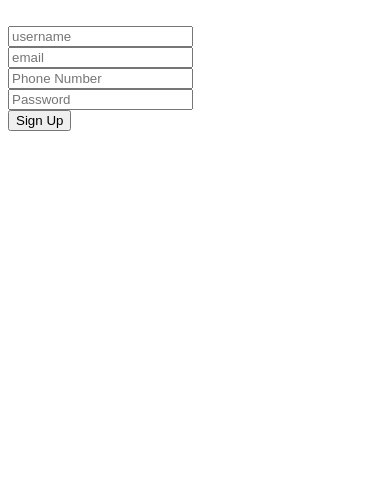
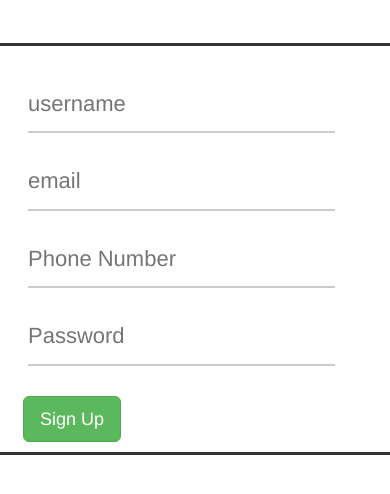
Before and after one commit to chellanivaibhav/startup-bvp1.1, a PHP site: page /signup.php in a window 390 px wide. Shown: the top 494 px of the page. Run offline with PHP 8.4, Linux system fonts and the light colour scheme; some libraries are stand-ins or nearby versions.

Commit message:
sign up changed and code also changed

```diff
--- a/php/signup.php
+++ b/php/signup.php
@@ -1,6 +1,53 @@
 
 <!-- for validating form  -->
-<?php
+
+	<!DOCTYPE html>
+	<html>
+	<head>
+		<meta charset="utf-8" />
+		<title>SignUp</title>
+		<meta name="viewport" content="width=device-width, initial-scale=1">
+      <link rel="shortcut icon" type="image/x-icon" href="hom.ico" />
+      <link rel="stylesheet" href="https://maxcdn.bootstrapcdn.com/bootstrap/3.3.7/css/bootstrap.min.css">
+      <link rel="stylesheet" href="https://maxcdn.bootstrapcdn.com/bootstrap/3.3.7/css/bootstrap.min.css">
+      <script src="https://ajax.googleapis.com/ajax/libs/jquery/3.2.0/jquery.min.js"></script>
+      <script src="https://maxcdn.bootstrapcdn.com/bootstrap/3.3.7/js/bootstrap.min.js"></script>
+
+		<style>
+			 body{
+                  overflow-x: hidden;
+            }
+			.submitbutton{
+				  margin-top: 20px;
+                  margin-left: 20px;
+                  margin-bottom: 10px;
+
+            }
+			.username{
+                  font-size: 22px;
+                  width: 80%;
+                  padding: 12px 0px;
+                  margin: 10px 25px;
+                  box-sizing: border-box;
+                  border: none;
+                  border-bottom: 2px solid #ccc;
+            }
+
+			.box{
+                  margin-top: 10%;
+                  border: solid;
+                  border-radius: 10px;
+                  margin-top:
+            }
+		</style>
+	</head>
+	<body>
+		<div class="row">
+		<div class="col-sm-4">
+
+		</div>
+		<div class="box col-sm-4">
+			<?php
 require 'connToDB.php';
 $universal="";
 $usernameERR=$passwordERR=$emailERR=$phoneNoERR="";
@@ -60,23 +107,20 @@ if($_SERVER["REQUEST_METHOD"]=="POST"){
 		}
 	}
 	?>
-	<!DOCTYPE html>
-	<html>
-	<head>
-		<title>SignUp</title>
-	</head>
-	<body>
-		<div>
 			<?php echo $universal ; ?><br>
 			<!-- forms to be styled -->
 			<form method="post" action="<?php echo htmlspecialchars($_SERVER["PHP_SELF"]) ;?>">
-				<input type="text" name="username" placeholder="username"><?php echo $usernameERR; ?><br>
-				<input type="text" name="email" placeholder="email"><?php echo $emailERR;?><br>
-				<input type="text" name="phoneNo" placeholder="Phone Number"><?php echo $phoneNoERR;?><br>
-				<input type="password" name="password" placeholder="Password"><?php echo $passwordERR;?><br>
-				<input type="submit" name="signup" value="Sign Up">
+				<input type="text" class="username" name="username" placeholder="username"><?php echo $usernameERR; ?><br>
+				<input type="text" class="username" name="email" placeholder="email"><?php echo $emailERR;?><br>
+				<input type="text" class="username" name="phoneNo" placeholder="Phone Number"><?php echo $phoneNoERR;?><br>
+				<input type="password" class="username" name="password" placeholder="Password"><?php echo $passwordERR;?><br>
+				<input type="submit" class="submitbutton btn btn-success btn-lg"  name="signup" value="Sign Up">
 			</form>
 			<?php  echo $username." ".$password . " ". $email." ". $phoneNo ;?>
 		</div>
+		<div class="col-sm-4">
+
+		</div>
+		</div>
 	</body>
 	</html>
```
Also changed, not shown: php/hom.ico (added).
